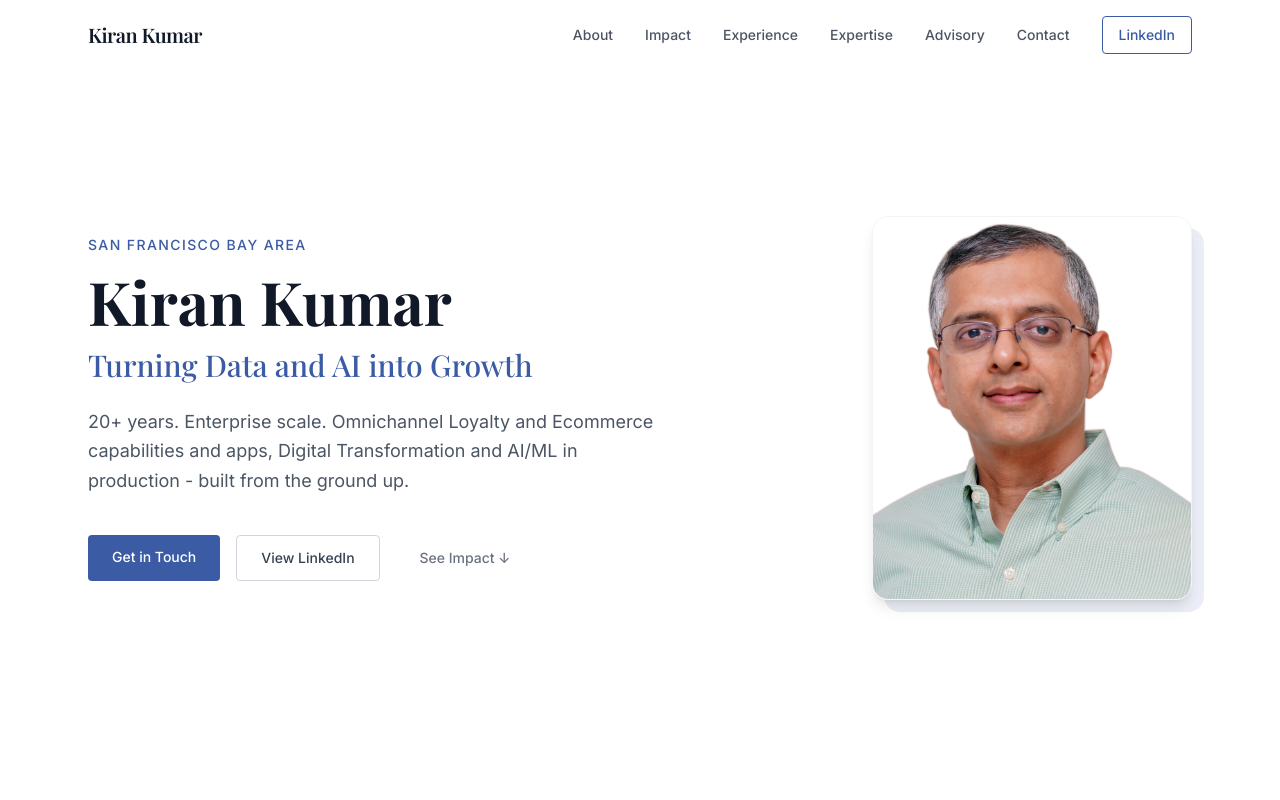
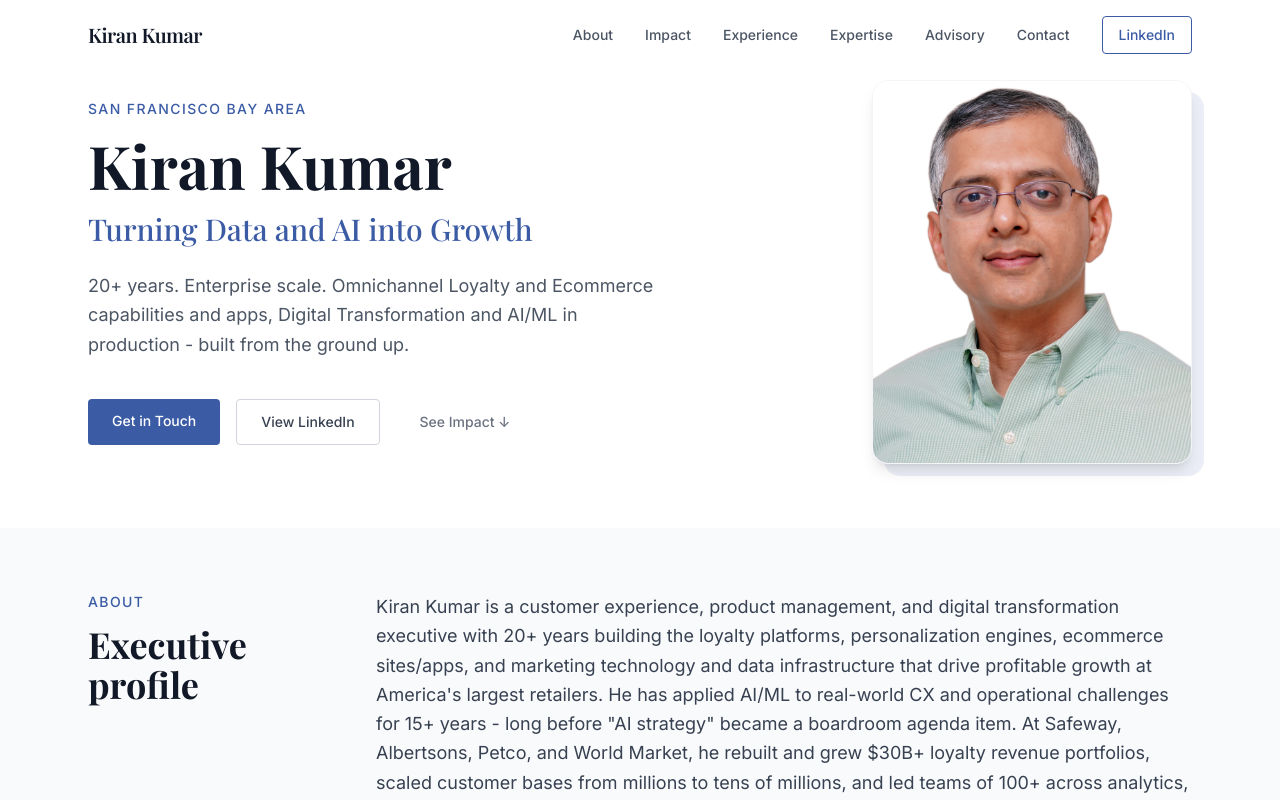
Before and after one commit to kiri01-dev/kiran-kumar-site, a Next.js app: page / in a window 1280 px wide. Shown: the top 800 px of the page. Built offline with nearby package versions, Linux system fonts and the light colour scheme.

Commit message:
Remove min-h-screen from hero to reduce top spacing
Co-Authored-By: Claude Sonnet 4.6 <noreply@anthropic.com>

```diff
--- a/src/components/Hero.tsx
+++ b/src/components/Hero.tsx
@@ -3,7 +3,7 @@ import { person } from "@/data/content";
 
 export default function Hero() {
   return (
-    <section className="min-h-screen flex items-center pt-20 pb-16 bg-white">
+    <section className="flex items-center pt-20 pb-16 bg-white">
       <div className="max-w-6xl mx-auto px-6 w-full">
         <div className="grid grid-cols-1 lg:grid-cols-5 gap-12 lg:gap-16 items-center">
 
```
